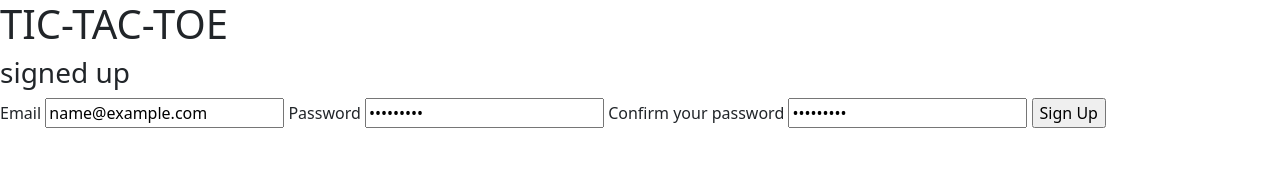
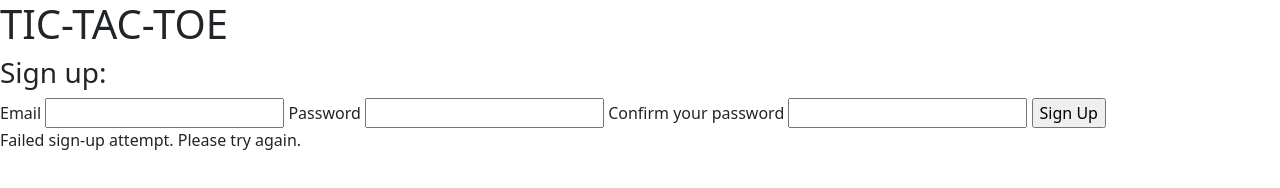
Before and after one commit to n8feldman/game-project-client, a website built with webpack: page index.html in a window 1280 px wide. Both pictures are taken after typing "name@example.com", "Sample123", "Sample123" into the empty fields and a click on the input "Sign Up". Built offline with nearby package versions, Linux system fonts and the light colour scheme; no server answers.

Commit message:
Finish a sign-up form and api call

```diff
--- /dev/null
+++ b/app/api.js
@@ -0,0 +1,17 @@
+'use strict'
+
+const config = require('./config')
+
+const signUp = data => {
+  console.log(data)
+  console.log(config.apiUrl)
+  return $.ajax({
+    url: config.apiUrl + '/sign-up',
+    method: 'POST',
+    data: data
+  })
+}
+
+module.exports = {
+  signUp
+}
--- a/app/events.js
+++ b/app/events.js
@@ -1,9 +1,16 @@
 'use strict'
 
-const onSignUp = (event) => {
+const getFormFields = require('./../lib/get-form-fields')
+const api = require('./api')
+const ui = require('./ui')
+
+const onSignUp = event => {
   event.preventDefault()
-  console.log('here')
-  $('h3').html('signed up')
+  const form = event.target
+  const data = getFormFields(form)
+  api.signUp(data)
+    .then(ui.onSignUpSuccess)
+    .catch(ui.onSignUpFailure)
 }
 
 module.exports = {
--- /dev/null
+++ b/app/ui.js
@@ -0,0 +1,20 @@
+'use strict'
+
+const onSignUpSuccess = response => {
+  $('#sign-up-message').text(`Thank you for signing up. Your login email is ${response.user.email}`)
+  $('#sign-up-form').trigger('reset')
+}
+
+const onSignUpFailure = () => {
+  $('#sign-up-message').text('Failed sign-up attempt. Please try again.')
+  $('#sign-up-form').trigger('reset')
+}
+
+module.exports = {
+  onSignUpSuccess,
+  onSignUpFailure
+  // onSignInSuccess,
+  // onSignInFailure,
+  // onSignOutSuccess,
+  // onSignOutFailure
+}
--- a/index.html
+++ b/index.html
@@ -12,9 +12,10 @@
       <script src="public/application.js" type="text/javascript" charset="utf-8" defer></script>
     </head>
     <body>
+      <div id="forms">
         <h1>TIC-TAC-TOE</h1>
         <form id="sign-up-form">
-        <h3>Sign up to play:</h3>
+          <h3>Sign up:</h3>
           <label for="credentials[email]">Email</label>
           <input name="credentials[email]" type="email">
           <label for="credentials[password]">Password</label>
@@ -22,6 +23,8 @@
           <label for="credentials[password_confirmation]">Confirm your password</label>
           <input name="credentials[password_confirmation]" type="password">
           <input type="submit" value="Sign Up">
+          <p id="sign-up-message"></p>
         </form>
+      </div>
     </body>
 </html>
```
Lines whose indentation alone changed are shown as unchanged.
